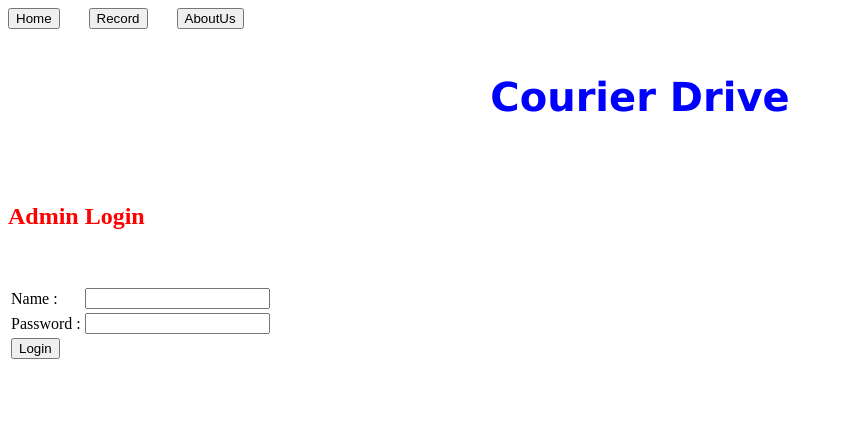
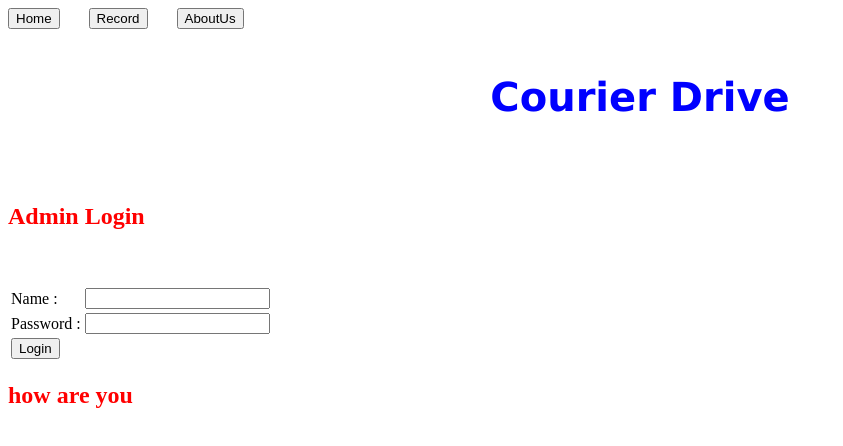
Before and after one commit to vickykhrolia94/mobile-view, a plain HTML site: page Admin.html in a window 1280 px wide. Shown: the whole page, without its empty margins (0-843 px from the left). Drawn offline with Linux system fonts and the light colour scheme.

Commit message:
add heading

```diff
--- a/Admin.html
+++ b/Admin.html
@@ -48,7 +48,7 @@ body {
    </tr>
   </table>
 </form>
-
+<h2>how are you</h2?
 
 </body>
 </html>
```
